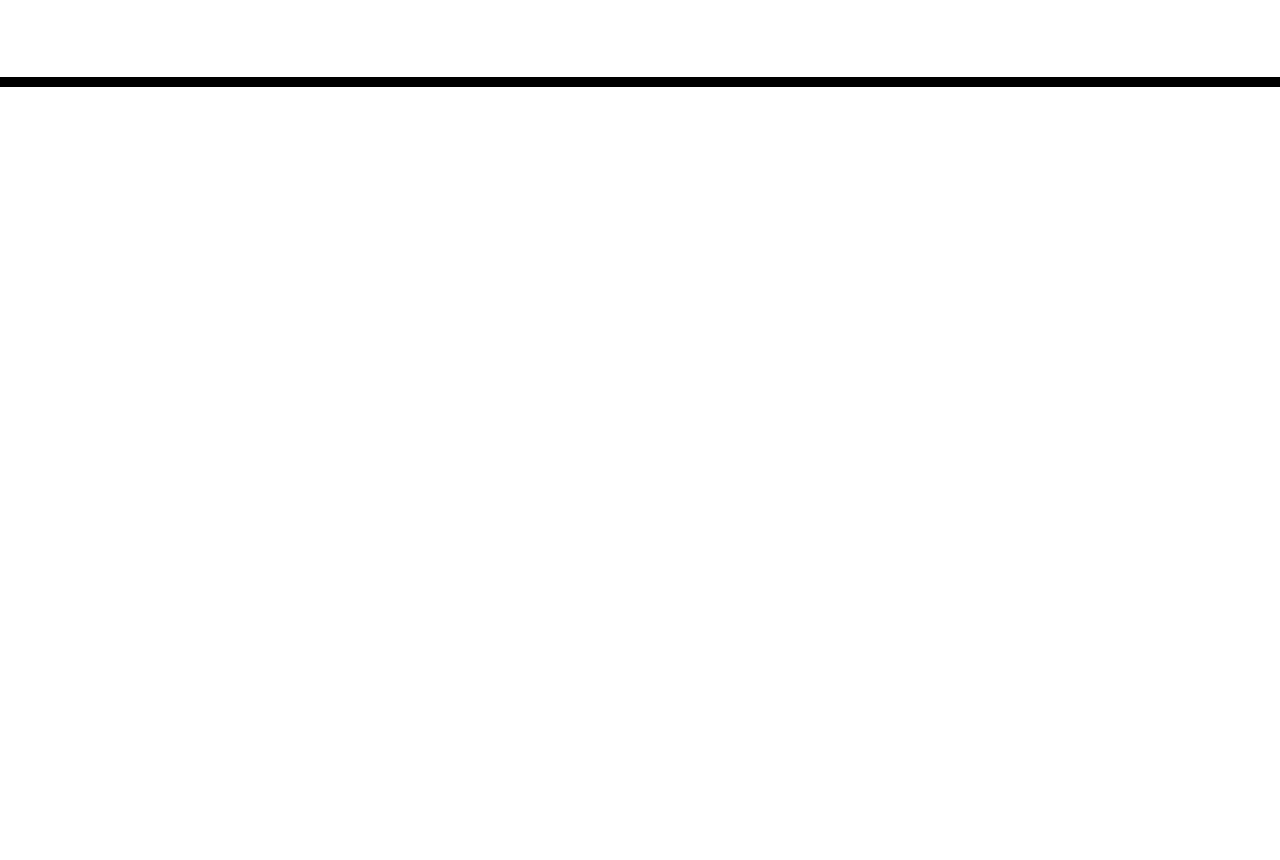
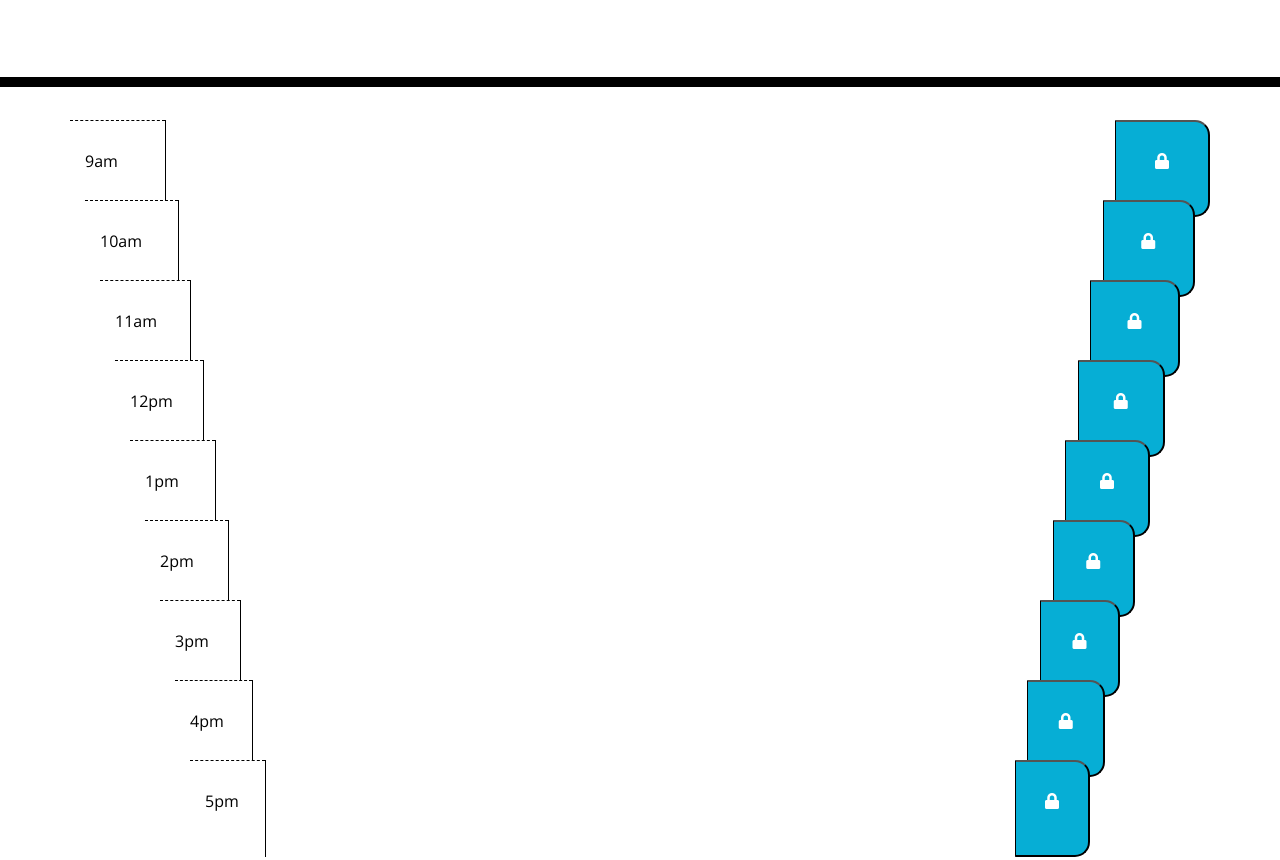
Before and after one commit to RandonRussell85/work_day_planner, a plain HTML site: page Develop/index.html in a window 1280 px wide. Shown: the part 181-1041 px from the top of the page. Before the commit the page ends 800 px from the top, so only its background shows below. Drawn offline with nearby package versions, Linux system fonts and the light colour scheme; files that its build step writes are made by us from their sources.

Commit message:
added to  index.html (column time, buttons and etc)

```diff
--- a/Develop/index.html
+++ b/Develop/index.html
@@ -29,10 +29,145 @@
       <p id="currentDay" class="lead"></p>
     </header>
     <div class="container">
-      <!-- Timeblocks go here -->
+      <!-- Timeblocks 1 -->
+      <div class="row info">
+      <!-- Time column 1-->
+      <div class="col-1 hour">
+        <p class = "time" id = "9">9am</p>
+        </div>
+      <!-- Task column 1-->
+      <textarea id = "1" class="col-10">
+        </textarea>
+      <!--Save column 1-->
+      <button class="col-1 saveBtn fas fa-lock">
+        </button>
     </div>
+
+    <div class="container">
+      <!-- Timeblocks 2 -->
+      <div class="row info">
+      <!-- Time column 2-->
+      <div class="col-1 hour">
+        <p class = "time" id = "10">10am</p>
+        </div>
+      <!-- Task column 2-->
+      <textarea id = "2" class="col-10">
+        </textarea>
+      <!--Save column 2-->
+      <button class="col-1 saveBtn fas fa-lock">
+        </button>
+    </div>
+
+    <div class="container">
+      <!-- Timeblocks 3 -->
+      <div class="row info">
+      <!-- Time column 3-->
+      <div class="col-1 hour">
+        <p class = "time" id = "11">11am</p>
+        </div>
+      <!-- Task column 3-->
+      <textarea id = "3" class="col-10">
+        </textarea>
+      <!--Save column 3-->
+      <button class="col-1 saveBtn fas fa-lock">
+        </button>
+    </div>
+
+    <div class="container">
+      <!-- Timeblocks 4 -->
+      <div class="row info">
+      <!-- Time column 4-->
+      <div class="col-1 hour">
+        <p class = "time" id = "12">12pm</p>
+        </div>
+      <!-- Task column 4-->
+      <textarea id = "4" class="col-10">
+        </textarea>
+      <!--Save column 4-->
+      <button class="col-1 saveBtn fas fa-lock">
+        </button>
+    </div>
+
+    <div class="container">
+      <!-- Timeblocks 5 -->
+      <div class="row info">
+      <!-- Time column 5-->
+      <div class="col-1 hour">
+        <p class = "time" id = "1">1pm</p>
+        </div>
+      <!-- Task column 5-->
+      <textarea id = "5" class="col-10">
+        </textarea>
+      <!--Save column 5-->
+      <button class="col-1 saveBtn fas fa-lock">
+        </button>
+    </div>
+
+    <div class="container">
+      <!-- Timeblocks 6 -->
+      <div class="row info">
+      <!-- Time column 6-->
+      <div class="col-1 hour">
+        <p class = "time" id = "2">2pm</p>
+        </div>
+      <!-- Task column 6-->
+      <textarea id = "6" class="col-10">
+        </textarea>
+      <!--Save column 6-->
+      <button class="col-1 saveBtn fas fa-lock">
+        </button>
+    </div>
+
+
+<div class="container">
+      <!-- Timeblocks 7 -->
+      <div class="row info">
+      <!-- Time column 7-->
+      <div class="col-1 hour">
+        <p class = "time" id = "3">3pm</p>
+        </div>
+      <!-- Task column 7-->
+      <textarea id = "7" class="col-10">
+        </textarea>
+      <!--Save column 7-->
+      <button class="col-1 saveBtn fas fa-lock">
+        </button>
+    </div>
+
+    <div class="container">
+      <!-- Timeblocks 8 -->
+      <div class="row info">
+      <!-- Time column 8-->
+      <div class="col-1 hour">
+        <p class = "time" id = "4">4pm</p>
+        </div>
+      <!-- Task column 8-->
+      <textarea id = "8" class="col-10">
+        </textarea>
+      <!--Save column 8-->
+      <button class="col-1 saveBtn fas fa-lock">
+        </button>
+    </div>
+
+    <div class="container">
+      <!-- Timeblocks 9-->
+      <div class="row info">
+      <!-- Time column 9-->
+      <div class="col-1 hour">
+        <p class = "time" id = "5">5pm</p>
+        </div>
+      <!-- Task column 9-->
+      <textarea id = "9" class="col-10">
+        </textarea>
+      <!--Save column 9-->
+      <button class="col-1 saveBtn fas fa-lock">
+        </button>
+    </div>
+ </div>
 
     <script src="https://cdnjs.cloudflare.com/ajax/libs/jquery/3.2.1/jquery.min.js"></script>
     <script src="https://cdnjs.cloudflare.com/ajax/libs/moment.js/2.24.0/moment.min.js"></script>
+    <!--Added for Custom js-->
+    <script src=".Develop/js/script.js"></script>
   </body>
 </html>
```
